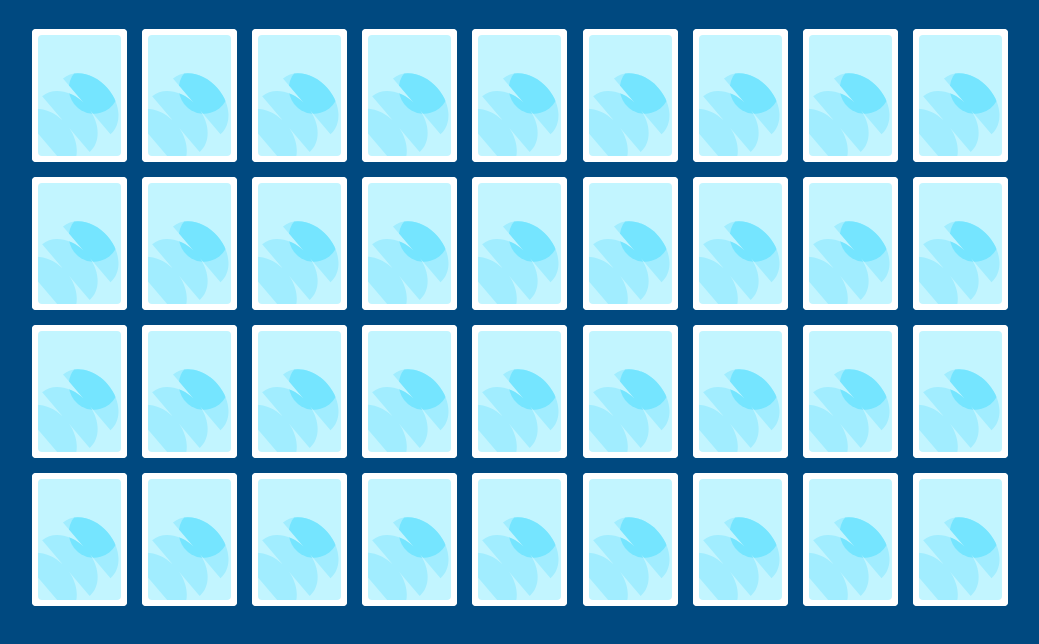
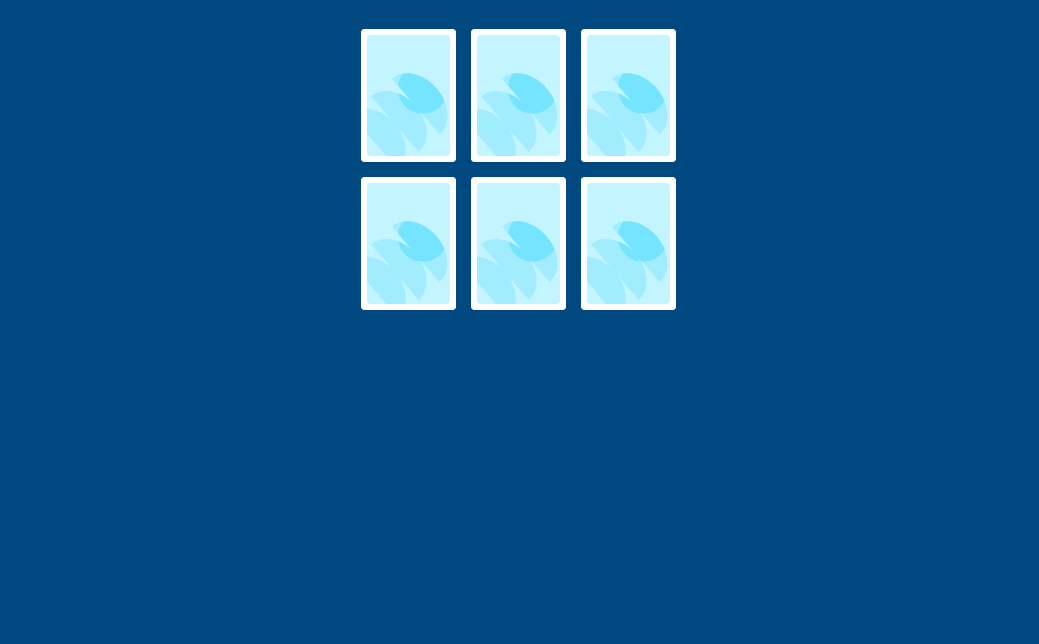
Before and after one commit to MaratRizatdinov/Memo2026, a website with bundled scripts: page index.html in a window 1280 px wide. Both pictures are taken after a click on the element "Старт". Shown: the part 132-776 px from the top of the page, without its empty margins (122-1161 px from the left). Built offline with nearby package versions, Linux system fonts and the light colour scheme.

Commit message:
генерируем игровое поле в зависимости от уровня игры

```diff
--- a/index.js
+++ b/index.js
@@ -5,6 +5,7 @@ const appElement = document.querySelector('.app');
 const state = {
   gameStatus: 'start',
   gamevalue: '',
+  gameCards: [],
 };
 
 export const appRouter = (appElement, state) => {
--- a/pages/gamePage.js
+++ b/pages/gamePage.js
@@ -1,18 +1,31 @@
+import { renderCards } from "../scripts/renderCards.js";
+
 export const gamePage = (appElement, state) => {
+  const level =
+    state.gamevalue === '1'
+      ? 'easy'
+      : state.gamevalue === '2'
+        ? 'medium'
+        : 'hard';
+
   appElement.innerHTML = `
       <div class="gamefield">
         <div class="gamefield__header">
           <div class="gamefield__timer">00.00</div>
           <div class="gamefield__button button">Начать заново</div>
         </div>
-        <div class="gamefield__cards"></div>
+        <div class="gamefield__container">
+          <div class="gamefield__cards gamefield__cards_${level}"></div>
+        </div>
       </div>
      `;
+
   const cardField = document.querySelector('.gamefield__cards');
-  let cardsContent = '';
-  for (let i = 0; i < 36; i++) {
-    cardsContent +=
-      '<div class="card"> <img src="./img/рубашка.svg" alt="рубашка"></div>';
-  }
-  cardField.innerHTML = cardsContent;
+
+  renderCards(cardField, state);
+  setTimeout(() => {
+    const cardDeck = state.gameCards;
+    state.gameCards = cardDeck.map((card) => (card.visible = 'close'));
+    renderCards(cardField, state);
+  }, 1000);
 };
--- a/pages/selectPage.js
+++ b/pages/selectPage.js
@@ -1,4 +1,5 @@
 import { appRouter } from '../index.js';
+import { getGameCards } from '../scripts/getGameCards.js';
 export const selectPage = (appElement, state) => {
   appElement.innerHTML = `
      <div class="modal modal_start">
@@ -43,6 +44,7 @@ export const selectPage = (appElement, state) => {
       if (!inputElement.checked) continue;
       state.gamevalue = inputElement.value;
       state.gameStatus = 'game';
+      state.gameCards =getGameCards(inputElement.value)
       appRouter(appElement, state);
       break;
     }
--- /dev/null
+++ b/scripts/getGameCards.js
@@ -0,0 +1,42 @@
+export const getGameCards = (level) => {
+  const cardSuites = ['S', 'H', 'D', 'C'];
+  const cardValues = ['A', 'K', 'Q', 'J', 'T', '9', '8', '7', '6'];
+
+  const getCardImg = (suite) => {
+    let img = '';
+    switch (suite) {
+      case 'S':
+        img = './img/spades.svg';
+        break;
+      case 'H':
+        img = './img/hearts.svg';
+        break;
+      case 'D':
+        img = './img/diamonds.svg';
+        break;
+      case 'C':
+        img = './img/clubs.svg';
+        break;
+    }
+    return img;
+  };
+  const cardDeck = [];
+  for (const suite of cardSuites) {
+    for (const value of cardValues) {
+      const card = {
+        id: 1,
+        name: value + suite,
+        value: value === 'T' ? '10' : value,
+        suite: suite,
+        img: getCardImg(suite),
+        visible: 'open',
+      };
+      cardDeck.push(card);
+    }
+  }
+  const shuffleDeck = cardDeck
+    .sort(() => Math.random() - 0.5)
+    .slice(0, level * 3);
+
+  return shuffleDeck.concat(shuffleDeck).sort(() => Math.random() - 0.5);
+};
--- /dev/null
+++ b/scripts/renderCards.js
@@ -0,0 +1,29 @@
+export const renderCards = (cardField, state) => {
+  const cardDeck = state.gameCards;
+  let cardsContent = '';
+
+  for (const card of cardDeck) {
+    if (card.visible === 'open') {
+      cardsContent += `
+    <div class="card card_open" data-card =${card.name}>
+      <div class="card__top">
+        ${card.value}
+        <img src=${card.img} alt="масть" class="card__image ${card.value === '10' ? 'card__image_ten' : ''}">
+      </div>
+      <img src=${card.img} alt="масть">
+      <div class="card__bottom">
+        ${card.value}
+        <img src=${card.img} alt="масть" class="card__image ${card.value === '10' ? 'card__image_ten' : ''}">
+      </div>
+    </div> `;
+    } else {
+      cardsContent += `<div class="card card_close" data-card =${card.name}> <img src="./img/рубашка.svg" alt="рубашка"></div>`;
+    }
+  }
+  cardField.innerHTML = cardsContent;
+
+  const closedCards = document.querySelectorAll('.card_close');
+  for (const card of closedCards) {
+    card.addEventListener('click', () => console.log('object'));
+  }
+};
--- a/style.scss
+++ b/style.scss
@@ -110,14 +110,27 @@ body {
       left: 125px;
     }
   }
+  &__container {
+    display: flex;
+    justify-content: center;
+    align-items: center;
+  }
   &__cards {
     box-sizing: border-box;
     margin-top: 35px;
-    padding-left: 26px;
-    padding-right: 22px;
     display: grid;
-    grid-template-columns: repeat(36, 1fr);
     gap: 15px;
+    justify-content: center;
+    align-items: center;
+    &_easy{
+      grid-template-columns: repeat(3, 1fr);
+    }
+    &_medium{
+      grid-template-columns: repeat(4, 1fr);
+    }
+    &_hard{
+      grid-template-columns: repeat(6, 1fr);
+    }
   }
 }
 .button {
@@ -139,10 +152,42 @@ body {
   width: 95px;
   height: 133px;
   background-color: #fff;
-  grid-column: span 4;
+  grid-column: span 1;
   border-radius: 4px;
   box-sizing: border-box;
   display: flex;
-  align-items: center;
-  justify-content: center;
+  &_close {
+    align-items: center;
+    justify-content: center;
+  }
+  &_open {
+    padding: 6px;
+    flex-direction: column;
+    align-items: center;
+    justify-content: space-between;
+  }
+  &__top,
+  &__bottom {
+    position: relative;
+    color: rgba(0, 0, 0, 1);
+    font-size: 24px;
+    font-weight: 400;
+    line-height: 32px;
+    letter-spacing: -1px;
+    align-self: flex-start;
+  }
+  &__bottom {
+    align-self: flex-end;
+    rotate: 180deg;
+  }
+  &__image {
+    position: absolute;
+    width: 6px;
+    height: 6px;
+    top: 30px;
+    left: 3.5px;
+    &_ten {
+      left: 11px;
+    }
+  }
 }
```
Also changed, not shown: img/clubs.svg (added), img/diamonds.svg (added), img/hearts.svg (added), img/spades.svg (added), style.css, 1 other file.
